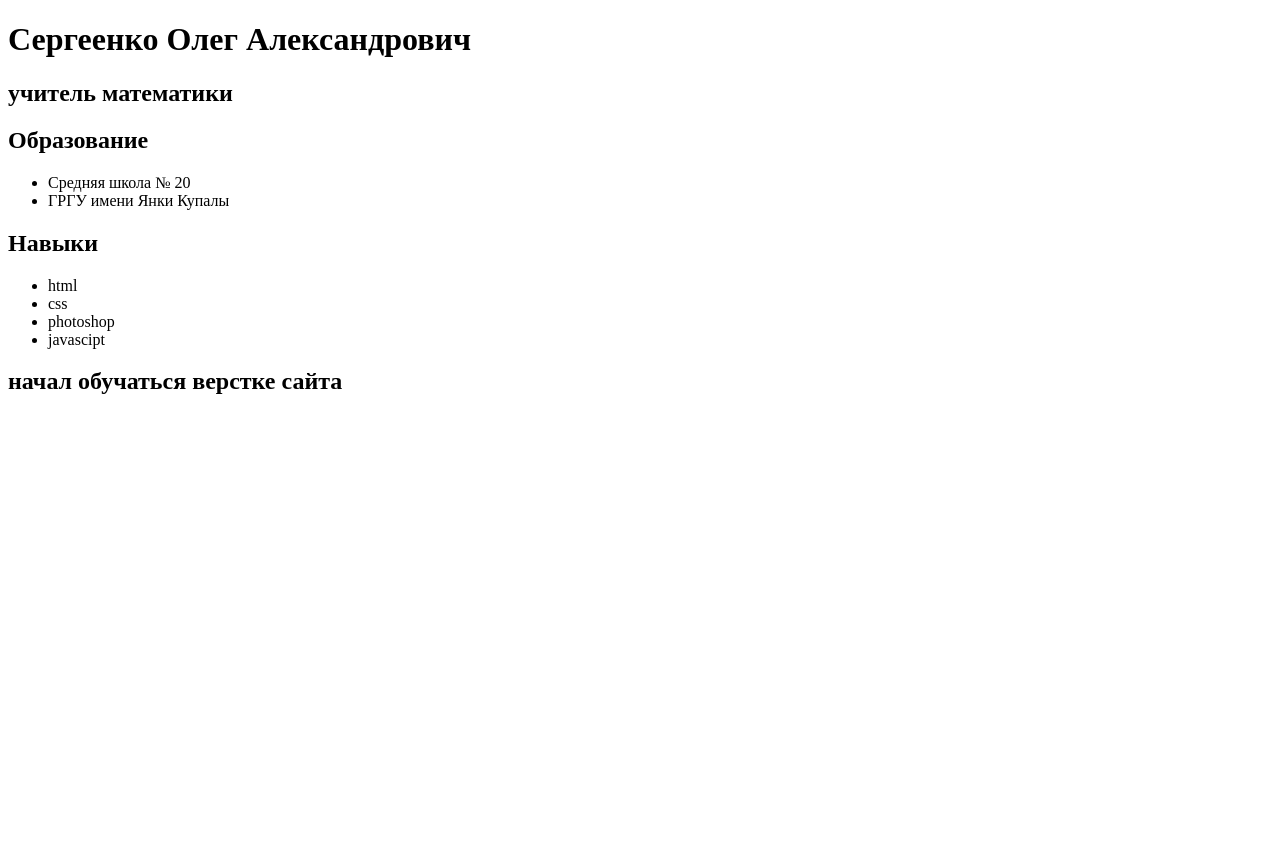
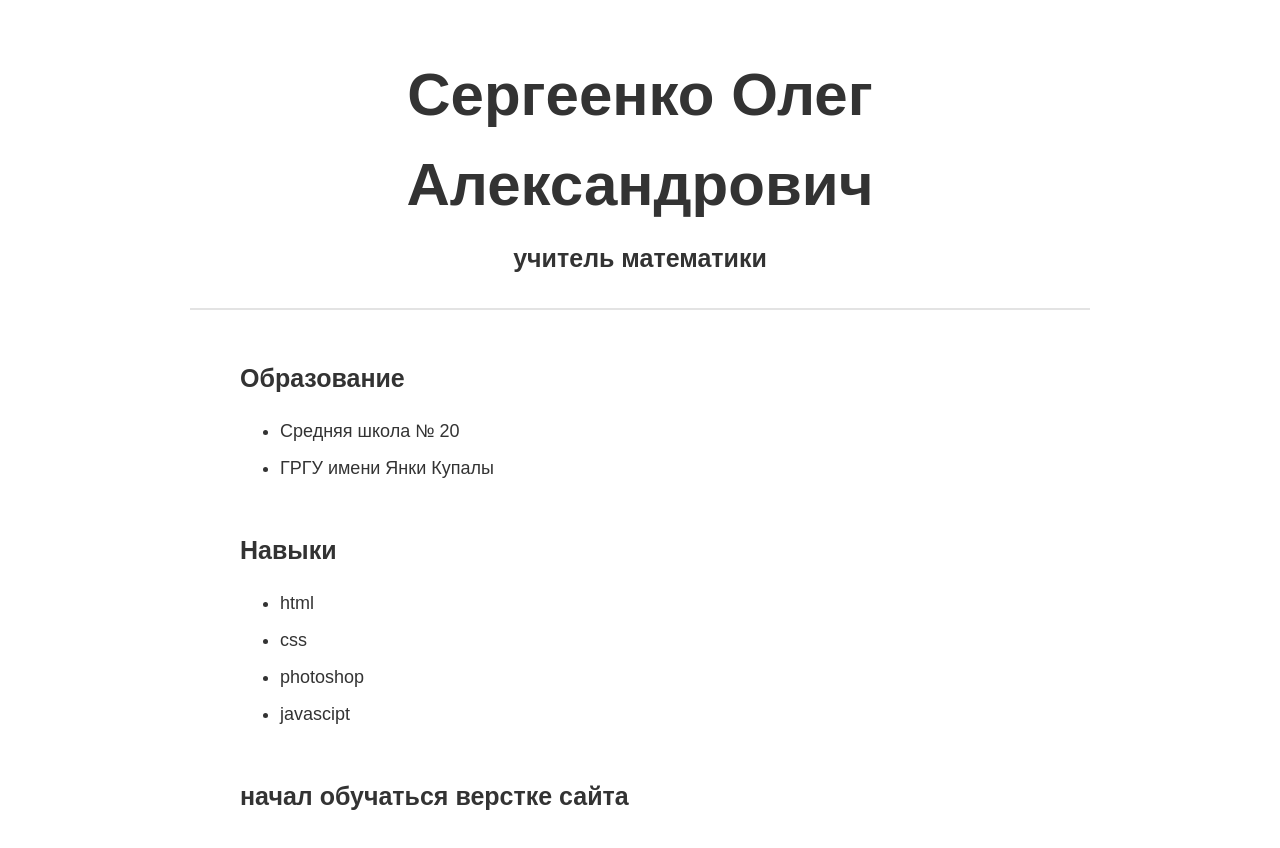
Before and after one commit to Natalamys/Natalamys.github.io, a plain HTML site: page о себе.html in a window 1280 px wide. Before the commit the page ends 800 px from the top, so only its background shows below. Drawn offline with Linux system fonts and the light colour scheme.

Commit message:
о себе.html

```diff
--- a/о себе.html
+++ b/о себе.html
@@ -3,7 +3,7 @@
   <head>
     <meta charset="UTF-8">
     <meta name="viewport" content="width=device-width, initial-scale=1.0">
-    <link rel="stylesheet" href="styles/app.css">
+    <link rel="stylesheet" href="о себе.css">
     <title>Моё описание</title>
   </head>
   <body>
```
